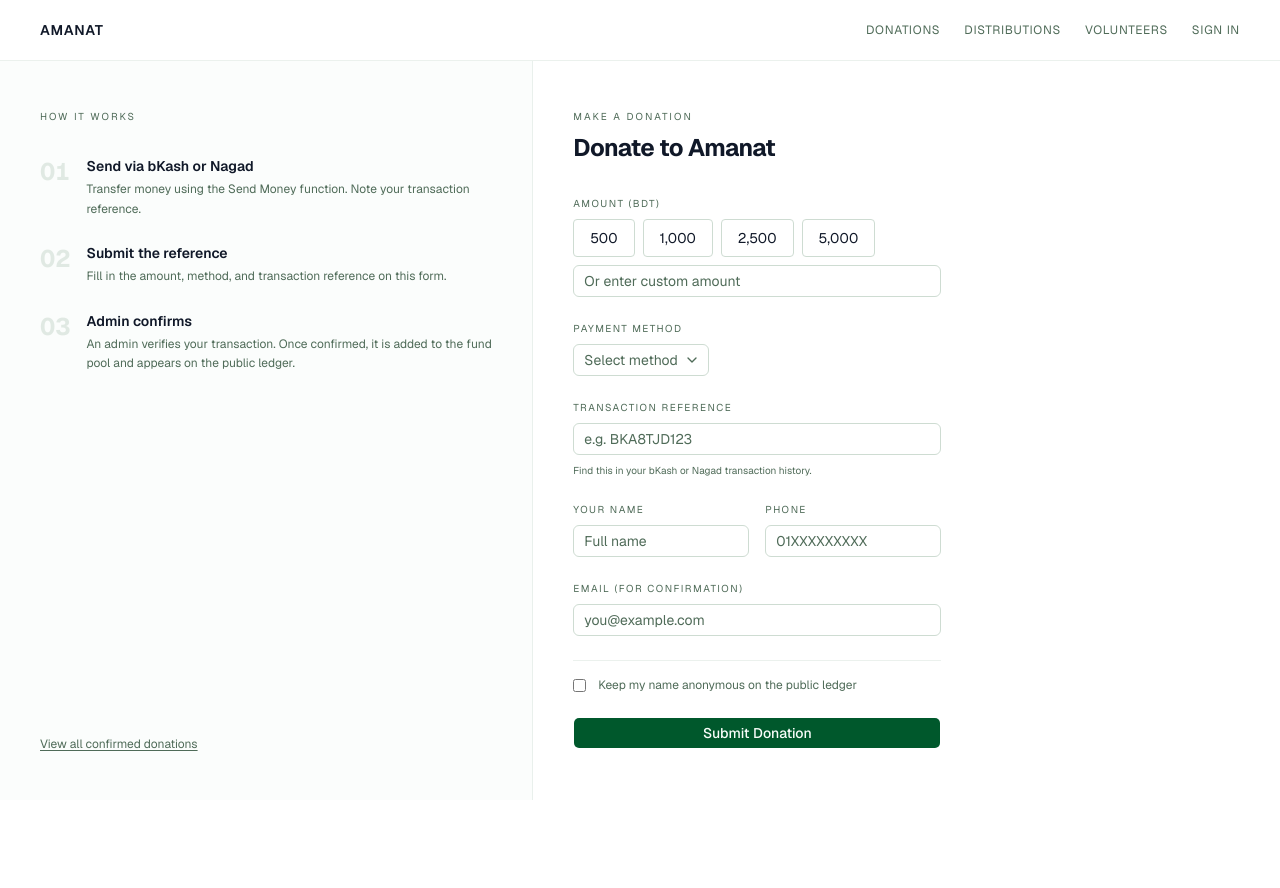
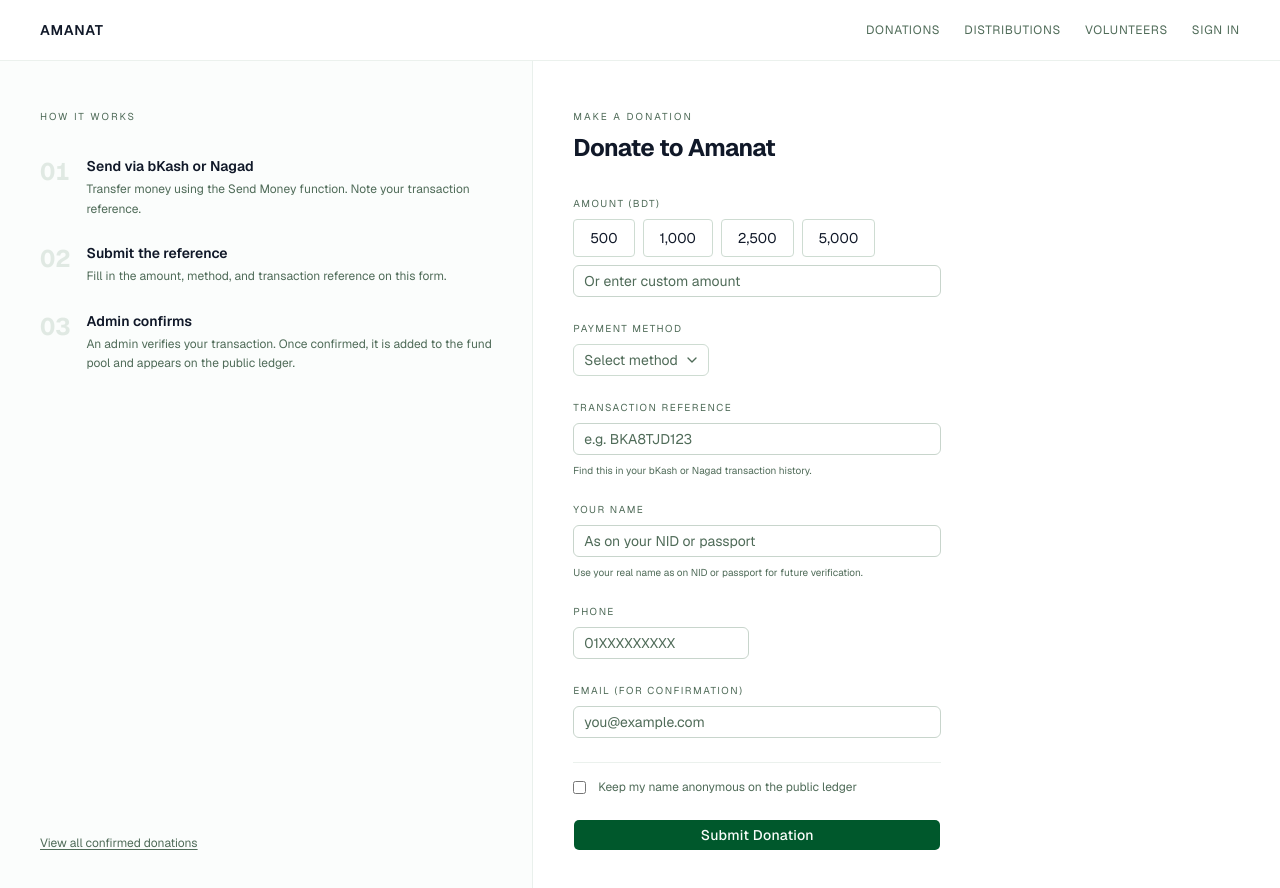
Before and after one commit to RAFSuNX/Amanat, a Next.js app: page /donate in a window 1280 px wide. Shown: the top 888 px of the page. Before the commit the page ends 800 px from the top, so only its background shows below. Built offline with nearby package versions, Linux system fonts and the light colour scheme.

Commit message:
Improved inputs with green focus ring, NID name note on all full-name fields, global form polish

```diff
--- a/app/(admin)/admin/volunteers/new/page.tsx
+++ b/app/(admin)/admin/volunteers/new/page.tsx
@@ -61,7 +61,8 @@ export default function NewVolunteerPage() {
       <form onSubmit={submit} className="flex flex-col gap-5">
         <div className="flex flex-col gap-2">
           <Label>Full Name *</Label>
-          <Input required value={form.name} onChange={(e) => set("name", e.target.value)} />
+          <Input required value={form.name} onChange={(e) => set("name", e.target.value)} placeholder="As on NID or passport" />
+          <p className="text-[10px] text-muted-foreground">Use the volunteer's name exactly as on their NID or passport for KYC matching.</p>
         </div>
         <div className="flex flex-col gap-2">
           <Label>Email *</Label>
--- a/app/(auth)/register/page.tsx
+++ b/app/(auth)/register/page.tsx
@@ -92,7 +92,10 @@ export default function RegisterPage() {
       <form onSubmit={handleSubmit} className="flex flex-col gap-5">
         <div className={fieldClass}>
           <label className={labelClass}>Full Name</label>
-          <Input value={name} onChange={(e) => setName(e.target.value)} required />
+          <Input value={name} onChange={(e) => setName(e.target.value)} required placeholder="As on your NID or passport" />
+          <p className="text-[10px] text-muted-foreground leading-relaxed">
+            Please use your name exactly as it appears on your NID or passport. This helps us verify your identity if needed.
+          </p>
         </div>
         <div className={fieldClass}>
           <label className={labelClass}>Email</label>
--- a/app/(public)/donate/page.tsx
+++ b/app/(public)/donate/page.tsx
@@ -135,11 +135,12 @@ export default function DonatePage() {
             </div>
 
             {/* Donor info */}
+            <div className="flex flex-col gap-2">
+              <label className={labelClass}>Your Name</label>
+              <Input placeholder="As on your NID or passport" value={name} onChange={(e) => setName(e.target.value)} />
+              <p className="text-[10px] text-muted-foreground">Use your real name as on NID or passport for future verification.</p>
+            </div>
             <div className="grid grid-cols-2 gap-4">
-              <div className={fieldClass}>
-                <label className={labelClass}>Your Name</label>
-                <Input placeholder="Full name" value={name} onChange={(e) => setName(e.target.value)} />
-              </div>
               <div className={fieldClass}>
                 <label className={labelClass}>Phone</label>
                 <Input type="tel" placeholder="01XXXXXXXXX" value={phone} onChange={(e) => setPhone(e.target.value)} />
--- a/app/(volunteer)/volunteer/beneficiaries/new/page.tsx
+++ b/app/(volunteer)/volunteer/beneficiaries/new/page.tsx
@@ -141,7 +141,10 @@ export default function NewBeneficiaryPage() {
 
           <div className="flex flex-col gap-2">
             <Label>Full Name *</Label>
-            <Input value={name} onChange={(e) => setName(e.target.value)} placeholder="As on NID or known name" />
+            <Input value={name} onChange={(e) => setName(e.target.value)} placeholder="As on NID or passport" />
+            <p className="text-[10px] text-muted-foreground leading-relaxed">
+              Please record the name exactly as it appears on their NID or passport. This is important for identity verification and future authentication.
+            </p>
           </div>
           <div className="flex flex-col gap-2">
             <Label>Phone Number</Label>
--- a/app/globals.css
+++ b/app/globals.css
@@ -113,6 +113,28 @@ nav a, nav button {
   letter-spacing: 0.06em;
 }
 
+/* Refined inputs — tighter, more intentional */
+input:not([type="checkbox"]):not([type="radio"]):not([type="file"]),
+textarea,
+select {
+  border-color: oklch(0.86 0.018 155) !important;
+  transition: border-color 0.15s, box-shadow 0.15s;
+}
+
+input:not([type="checkbox"]):not([type="radio"]):not([type="file"]):focus,
+textarea:focus,
+select:focus {
+  border-color: oklch(0.40 0.11 155) !important;
+  box-shadow: 0 0 0 3px oklch(0.40 0.11 155 / 0.10) !important;
+  outline: none !important;
+}
+
+/* Buttons — slightly tighter radius, better weight */
+button[class*="inline-flex"] {
+  font-weight: 500;
+  letter-spacing: 0.02em;
+}
+
 /* Premium focus ring */
 :focus-visible {
   outline: 2px solid oklch(0.40 0.11 155);
```
